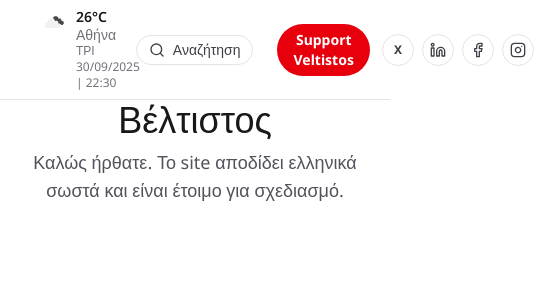
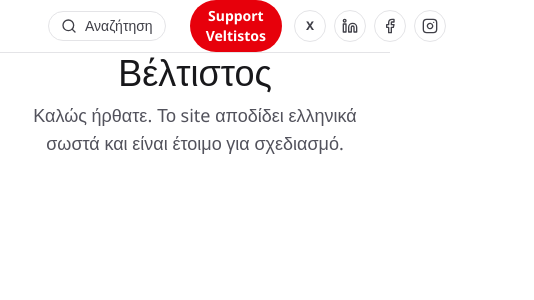
Before and after one commit to parlamas/veltistos, a Next.js app: page / in a window 390 px wide. Shown: the top 300 px of the page, 534 px wide, since content can reach past the window. Built offline with nearby package versions, Linux system fonts and the light colour scheme.

Commit message:
style: tweak TopBar layout

```diff
--- a/src/components/TopBar.tsx
+++ b/src/components/TopBar.tsx
@@ -11,64 +11,46 @@ export default function TopBar() {
   const [searchOpen, setSearchOpen] = useState(false);
   const [now, setNow] = useState<Date>(() => new Date());
 
-  // Update clock every second
   useEffect(() => {
     const id = setInterval(() => setNow(new Date()), 1000);
     return () => clearInterval(id);
   }, []);
 
   const tz = "Europe/Athens";
-
   const { weekday, date, time } = useMemo(() => {
-    const weekdayStr = new Intl.DateTimeFormat("el-GR", {
-      weekday: "short",
-      timeZone: tz,
-    })
+    const weekdayStr = new Intl.DateTimeFormat("el-GR", { weekday: "short", timeZone: tz })
       .format(now)
       .toUpperCase()
       .replace("Ί", "Ι");
-
     const dateStr = new Intl.DateTimeFormat("el-GR", {
-      day: "2-digit",
-      month: "2-digit",
-      year: "numeric",
-      timeZone: tz,
+      day: "2-digit", month: "2-digit", year: "numeric", timeZone: tz,
     }).format(now);
-
     const timeStr = new Intl.DateTimeFormat("el-GR", {
-      hour: "2-digit",
-      minute: "2-digit",
-      hour12: false,
-      timeZone: tz,
+      hour: "2-digit", minute: "2-digit", hour12: false, timeZone: tz,
     }).format(now);
-
     return { weekday: weekdayStr, date: dateStr, time: timeStr };
   }, [now]);
 
   return (
     <header className="w-full bg-white border-b border-zinc-200" role="banner">
-      <div className="max-w-[1120px] mx-auto flex items-center justify-between gap-6 px-6 py-2">
+      {/* py-0 removes vertical padding; no extra height from the container */}
+      <div className="max-w-[1120px] mx-auto flex items-center justify-between gap-6 px-6 py-0">
         {/* LEFT: logo + weather */}
         <div className="flex items-center gap-4">
-          <Link href="/" aria-label="Veltistos - Αρχική">
+          <Link href="/" aria-label="Veltistos - Αρχική" className="block">
+            {/* block removes baseline gap; width controls final size */}
             <Image
               src="/logo.png"
               alt="Veltistos"
               width={640}
               height={160}
               priority
-              style={{ width: "280px", height: "auto" }}
+              className="block w-[320px] h-auto"
             />
           </Link>
 
-          <div className="flex items-start gap-2 text-sm" aria-label="Καιρός και ώρα">
-            <Image
-              src="/cloud.png"
-              alt=""
-              width={28}
-              height={28}
-              aria-hidden="true"
-            />
+          <div className="hidden sm:flex items-start gap-2 text-sm" aria-label="Καιρός και ώρα">
+            <Image src="/cloud.png" alt="" width={28} height={28} className="block" aria-hidden="true" />
             <div className="leading-tight">
               <div className="font-semibold text-zinc-900">
                 26°C <span className="text-zinc-500 font-medium">Αθήνα</span>
@@ -98,11 +80,9 @@ export default function TopBar() {
                 autoFocus
                 type="text"
                 placeholder="Αναζήτηση…"
-                className="text-sm outline-none border-none min-w-[260px]"
+                className="text-sm outline-none border-none min-w-[260px] bg-transparent"
                 onBlur={() => setSearchOpen(false)}
-                onKeyDown={(e) => {
-                  if (e.key === "Escape") setSearchOpen(false);
-                }}
+                onKeyDown={(e) => e.key === "Escape" && setSearchOpen(false)}
                 aria-label="Πεδίο αναζήτησης"
               />
             </div>
@@ -120,19 +100,13 @@ export default function TopBar() {
                aria-label="X">X</a>
             <a href="https://www.linkedin.com/" target="_blank" rel="noopener noreferrer" title="LinkedIn"
                className="grid place-items-center w-8 h-8 border border-zinc-200 rounded-full"
-               aria-label="LinkedIn">
-              <Linkedin className="w-4 h-4" aria-hidden="true" />
-            </a>
+               aria-label="LinkedIn"><Linkedin className="w-4 h-4" aria-hidden="true" /></a>
             <a href="https://www.facebook.com/" target="_blank" rel="noopener noreferrer" title="Facebook"
                className="grid place-items-center w-8 h-8 border border-zinc-200 rounded-full"
-               aria-label="Facebook">
-              <Facebook className="w-4 h-4" aria-hidden="true" />
-            </a>
+               aria-label="Facebook"><Facebook className="w-4 h-4" aria-hidden="true" /></a>
             <a href="https://www.instagram.com/" target="_blank" rel="noopener noreferrer" title="Instagram"
                className="grid place-items-center w-8 h-8 border border-zinc-200 rounded-full"
-               aria-label="Instagram">
-              <Instagram className="w-4 h-4" aria-hidden="true" />
-            </a>
+               aria-label="Instagram"><Instagram className="w-4 h-4" aria-hidden="true" /></a>
           </div>
         </div>
       </div>
```
